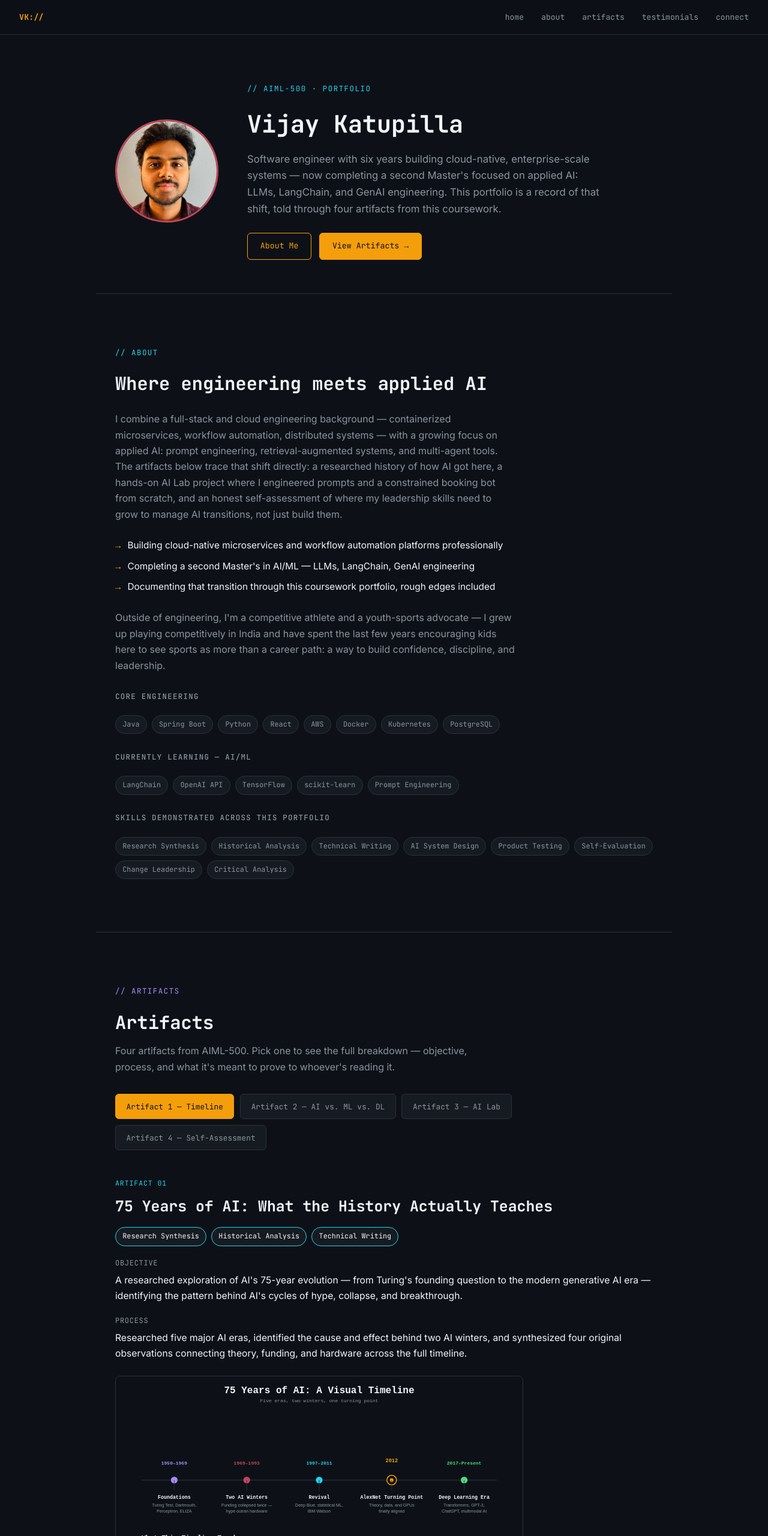
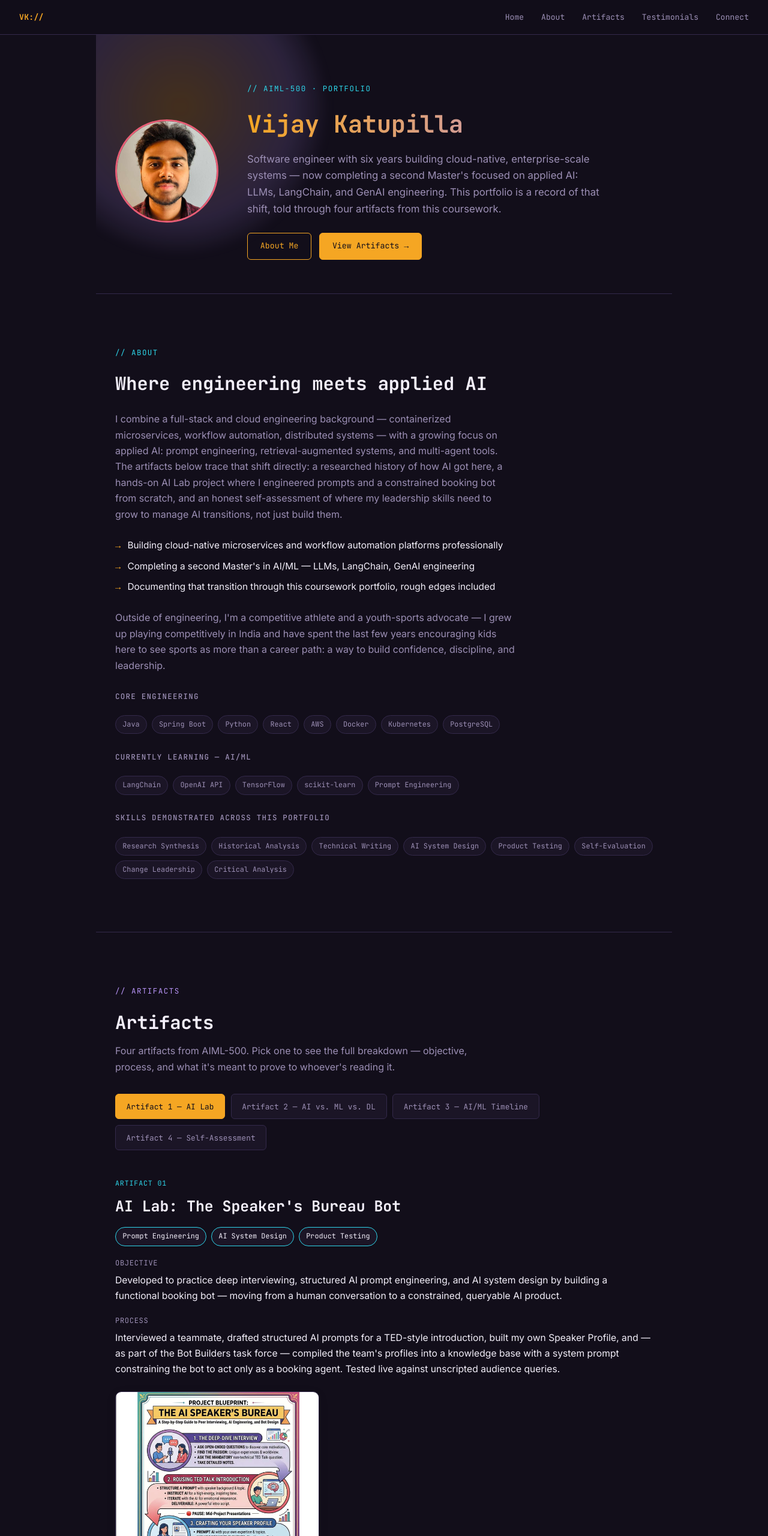
Before and after one commit to VijayKatupilla/AI-ML-Portfolio, a plain HTML site: page index.html in a window 1280 px wide. Shown: the top 2560 px of the page at 60% size. Drawn offline with Linux system fonts and the light colour scheme.

Commit message:
Update index.html
little styling chnages

```diff
--- a/index.html
+++ b/index.html
@@ -13,17 +13,18 @@
 <link href="https://fonts.googleapis.com/css2?family=JetBrains+Mono:wght@400;500;600;700&family=Inter:wght@400;500;600;700&display=swap" rel="stylesheet">
 <style>
   :root{
-    --bg:#0D1117;
-    --bg-panel:#161B22;
-    --bg-panel-2:#1C232C;
-    --border:#2A313C;
-    --text:#F0F6FC;
-    --text-dim:#8B949E;
-    --amber:#F59E0B;
-    --cyan:#22D3EE;
+    --bg:#120E1A;
+    --bg-panel:#1B1526;
+    --bg-panel-2:#221A30;
+    --border:#33294A;
+    --text:#F3EFFA;
+    --text-dim:#9C8FB5;
+    --amber:#F5A623;
+    --cyan:#2DD4E8;
     --green:#4ADE80;
-    --purple:#A78BFA;
-    --maroon:#C2465B;
+    --purple:#B794F6;
+    --maroon:#E85D75;
+    --on-accent:#120E1A;
   }
   *{box-sizing:border-box; margin:0; padding:0;}
   html{ scroll-behavior:smooth; }
@@ -41,7 +42,7 @@
     position:sticky; top:0; z-index:50;
     display:flex; gap:1.8rem; align-items:center;
     padding:1.1rem 2rem;
-    background:rgba(13,17,23,0.88);
+    background:rgba(18,14,26,0.82);
     backdrop-filter:blur(10px);
     border-bottom:1px solid var(--border);
     font-family:'JetBrains Mono',monospace;
@@ -69,7 +70,19 @@
   }
   .hero-copy{ flex:1; min-width:280px; }
   .eyebrow.hero-eyebrow{ color:var(--cyan); }
-  h1{ font-size:2.5rem; margin-bottom:0.7rem; }
+  #home{ position:relative; overflow:hidden; }
+  #home::before{
+    content:''; position:absolute; top:-120px; left:-100px;
+    width:480px; height:480px; border-radius:50%;
+    background:radial-gradient(circle, rgba(245,166,35,0.22), rgba(183,148,246,0.16) 55%, transparent 75%);
+    filter:blur(10px); pointer-events:none; z-index:0;
+  }
+  .hero, .hero *{ position:relative; z-index:1; }
+  h1{
+    font-size:2.5rem; margin-bottom:0.7rem;
+    background:linear-gradient(90deg, var(--amber), var(--purple));
+    -webkit-background-clip:text; background-clip:text; color:transparent;
+  }
   .hero-copy p{ color:var(--text-dim); font-size:1.05rem; max-width:56ch; }
   .btn-row{ display:flex; gap:0.8rem; margin-top:1.6rem; flex-wrap:wrap; }
   .btn{
@@ -79,8 +92,8 @@
     text-decoration:none; border-radius:6px;
     transition:background .15s, color .15s;
   }
-  .btn:hover{ background:var(--amber); color:#0D1117; }
-  .btn.solid{ background:var(--amber); color:#0D1117; }
+  .btn:hover{ background:var(--amber); color:var(--on-accent); font-weight:600; }
+  .btn.solid{ background:var(--amber); color:var(--on-accent); }
   .btn.solid:hover{ opacity:0.85; }
 
   /* CHIPS */
@@ -91,8 +104,8 @@
     background:var(--bg-panel); border:1px solid var(--border);
     color:var(--text-dim);
   }
-  .chip.strength{ background:rgba(74,222,128,0.10); border-color:var(--green); color:var(--green); }
-  .chip.growth{ background:rgba(245,158,11,0.10); border-color:var(--amber); color:var(--amber); }
+  .chip.strength{ background:rgba(74,222,128,0.12); border-color:var(--green); color:var(--green); }
+  .chip.growth{ background:rgba(245,166,35,0.12); border-color:var(--amber); color:var(--amber); }
 
   .pattern-grid{ display:grid; grid-template-columns:1fr 1fr; gap:1.6rem; margin-top:1.2rem; }
   .pattern-col{ padding:1.2rem; background:var(--bg-panel-2); border:1px solid var(--border); border-radius:8px; }
@@ -145,7 +158,7 @@
   #tab2:checked ~ .tab-buttons label[for="tab2"],
   #tab3:checked ~ .tab-buttons label[for="tab3"],
   #tab4:checked ~ .tab-buttons label[for="tab4"]{
-    color:var(--bg); background:var(--accent-tab,var(--amber)); border-color:var(--accent-tab,var(--amber));
+    color:var(--on-accent); background:var(--accent-tab,var(--amber)); border-color:var(--accent-tab,var(--amber));
   }
 
   .tab-panel{ display:none; padding-top:2.5rem; --accent:var(--accent-tab,var(--amber)); }
@@ -183,7 +196,7 @@
   .field ul{ padding-left:1.2rem; color:var(--text); }
   .field ul li{ margin-bottom:0.4rem; }
   .img-row{ display:flex; gap:1.5rem; margin-top:1.5rem; flex-wrap:wrap; align-items:flex-start; }
-  .img-row img{ height:auto; border-radius:8px; border:1px solid var(--border); }
+  .img-row img{ height:auto; border-radius:10px; border:1px solid var(--border); box-shadow:0 4px 16px rgba(28,27,31,0.10); }
   .img-row .img-portrait{ width:100%; max-width:340px; }
   .img-row .img-landscape{ width:100%; max-width:560px; }
   .note{
@@ -238,11 +251,12 @@
     nav, .btn-row, .tab-buttons{ display:none !important; }
     section{ padding:1rem 0 !important; max-width:100% !important; }
     .tab-panel{ display:block !important; page-break-after:always; }
-    .chip, .vp-inline, .note, .panel, .pattern-col{
+    h1{ -webkit-text-fill-color:#111111 !important; background:none !important; color:#111111 !important; }
+    .chip, .vp-inline, .note, .panel, .pattern-col, .testimonial-block{
       background:#F3F3F3 !important; color:#111111 !important; border-color:#CCCCCC !important;
     }
     a{ color:#111111 !important; text-decoration:underline !important; }
-    .artifact::before{ display:none !important; }
+    #home::before{ display:none !important; }
   }
 </style>
 </head>
@@ -250,11 +264,11 @@
 
 <nav>
   <span class="brand">VK://</span>
-  <a href="#home">home</a>
-  <a href="#about">about</a>
-  <a href="#artifacts">artifacts</a>
-  <a href="#testimonials">testimonials</a>
-  <a href="#connect">connect</a>
+  <a href="#home">Home</a>
+  <a href="#about">About</a>
+  <a href="#artifacts">Artifacts</a>
+  <a href="#testimonials">Testimonials</a>
+  <a href="#connect">Connect</a>
 </nav>
 
 <section id="home">
@@ -335,44 +349,53 @@
     <input type="radio" name="artifact-tabs" id="tab4">
 
     <div class="tab-buttons">
-      <label for="tab1">Artifact 1 — Timeline</label>
+      <label for="tab1">Artifact 1 — AI Lab</label>
       <label for="tab2">Artifact 2 — AI vs. ML vs. DL</label>
-      <label for="tab3">Artifact 3 — AI Lab</label>
+      <label for="tab3">Artifact 3 — AI/ML Timeline</label>
       <label for="tab4">Artifact 4 — Self-Assessment</label>
     </div>
 
     <div class="tab-panel" id="panel1" style="--accent-tab:var(--cyan);">
       <div class="artifact" style="--accent:var(--cyan);">
         <span class="tag">Artifact 01</span>
-        <h2>75 Years of AI: What the History Actually Teaches</h2>
+        <h2>AI Lab: The Speaker's Bureau Bot</h2>
         <div class="skill-row">
-          <span class="chip">Research Synthesis</span>
-          <span class="chip">Historical Analysis</span>
-          <span class="chip">Technical Writing</span>
+          <span class="chip">Prompt Engineering</span>
+          <span class="chip">AI System Design</span>
+          <span class="chip">Product Testing</span>
         </div>
         <div class="field">
           <div class="field-label">Objective</div>
-          <p>A researched exploration of AI's 75-year evolution — from Turing's founding question to the modern generative AI era — identifying the pattern behind AI's cycles of hype, collapse, and breakthrough.</p>
+          <p>Developed to practice deep interviewing, structured AI prompt engineering, and AI system design by building a functional booking bot — moving from a human conversation to a constrained, queryable AI product.</p>
         </div>
         <div class="field">
           <div class="field-label">Process</div>
-          <p>Researched five major AI eras, identified the cause and effect behind two AI winters, and synthesized four original observations connecting theory, funding, and hardware across the full timeline.</p>
+          <p>Interviewed a teammate, drafted structured AI prompts for a TED-style introduction, built my own Speaker Profile, and — as part of the Bot Builders task force — compiled the team's profiles into a knowledge base with a system prompt constraining the bot to act only as a booking agent. Tested live against unscripted audience queries.</p>
         </div>
         <div class="img-row">
-          <img class="img-landscape" src="assets/timeline_infographic.svg" alt="Visual timeline of AI history from 1950 to present, showing five eras and four key takeaways" style="max-width:680px;">
+          <img class="img-portrait" src="assets/process_infographic_cleaned.png" alt="Project process infographic">
+          <img class="img-landscape" src="assets/Marketing_Infographic.png" alt="Speaker's Bureau marketing infographic">
+        </div>
+        <div class="field">
+          <div class="field-label">Speaker Profile — Vijay</div>
+          <p>Software developer, competitive athlete, and youth-sports advocate. Focused on encouraging young people to see sports as a tool for confidence, discipline, leadership, and resilience.</p>
+          <ul>
+            <li><strong>Keynote topics:</strong> The Power of Sports Beyond Competition · Lessons Sports Teach That Classrooms Cannot · Building Discipline, Resilience, and Leadership Through Sports</li>
+            <li><strong>Audience:</strong> Students · Educators · Youth organizations</li>
+            <li><strong>Style:</strong> Conversational, storytelling-driven, interactive</li>
+          </ul>
         </div>
         <div class="btn-row">
-          <a href="assets/Katupilla_Vijay_AI_History_Timeline_FIXED.pptx" class="btn">Download the full 11-slide deck</a>
+          <a href="https://creative-folks.ai.studio/" class="btn solid" target="_blank" rel="noopener">Try the Bot →</a>
         </div>
-        <div class="note">Sources: Bender &amp; Our World in Data (n.d.) · IEEE Computer Society (n.d.) · Putchuon (2024)</div>
         <div class="vp-inline">
           <div class="vp-row">
             <span class="vp-label">Value Proposition</span>
-            <p>Demonstrates the ability to synthesize a broad, unstructured body of research into an original, defensible argument rather than a simple timeline of facts.</p>
+            <p>Demonstrates the difference between casually prompting an AI and engineering a constrained AI system end-to-end, from a raw interview to a working, testable product.</p>
           </div>
           <div class="vp-row">
             <span class="vp-label">Target Audience</span>
-            <p>My instructor and classmates assessing research and synthesis skill; secondarily, anyone wanting a fast, opinionated history of AI.</p>
+            <p>My instructor evaluating applied AI/ML system-building skill; classmates interested in prompt engineering and AI product design.</p>
           </div>
         </div>
       </div>
@@ -414,44 +437,35 @@
     <div class="tab-panel" id="panel3" style="--accent-tab:var(--amber);">
       <div class="artifact" style="--accent:var(--amber);">
         <span class="tag">Artifact 03</span>
-        <h2>AI Lab: The Speaker's Bureau Bot</h2>
+        <h2>75 Years of AI: What the History Actually Teaches</h2>
         <div class="skill-row">
-          <span class="chip">Prompt Engineering</span>
-          <span class="chip">AI System Design</span>
-          <span class="chip">Product Testing</span>
+          <span class="chip">Research Synthesis</span>
+          <span class="chip">Historical Analysis</span>
+          <span class="chip">Technical Writing</span>
         </div>
         <div class="field">
           <div class="field-label">Objective</div>
-          <p>Developed to practice deep interviewing, structured AI prompt engineering, and AI system design by building a functional booking bot — moving from a human conversation to a constrained, queryable AI product.</p>
+          <p>A researched exploration of AI's 75-year evolution — from Turing's founding question to the modern generative AI era — identifying the pattern behind AI's cycles of hype, collapse, and breakthrough.</p>
         </div>
         <div class="field">
           <div class="field-label">Process</div>
-          <p>Interviewed a teammate, drafted structured AI prompts for a TED-style introduction, built my own Speaker Profile, and — as part of the Bot Builders task force — compiled the team's profiles into a knowledge base with a system prompt constraining the bot to act only as a booking agent. Tested live against unscripted audience queries.</p>
+          <p>Researched five major AI eras, identified the cause and effect behind two AI winters, and synthesized four original observations connecting theory, funding, and hardware across the full timeline.</p>
         </div>
         <div class="img-row">
-          <img class="img-portrait" src="assets/process_infographic_cleaned.png" alt="Project process infographic">
-          <img class="img-landscape" src="assets/Marketing_Infographic.png" alt="Speaker's Bureau marketing infographic">
-        </div>
-        <div class="field">
-          <div class="field-label">Speaker Profile — Vijay</div>
-          <p>Software developer, competitive athlete, and youth-sports advocate. Focused on encouraging young people to see sports as a tool for confidence, discipline, leadership, and resilience.</p>
-          <ul>
-            <li><strong>Keynote topics:</strong> The Power of Sports Beyond Competition · Lessons Sports Teach That Classrooms Cannot · Building Discipline, Resilience, and Leadership Through Sports</li>
-            <li><strong>Audience:</strong> Students · Educators · Youth organizations</li>
-            <li><strong>Style:</strong> Conversational, storytelling-driven, interactive</li>
-          </ul>
+          <img class="img-landscape" src="assets/timeline_infographic.svg" alt="Visual timeline of AI history from 1950 to present, showing five eras and four key takeaways" style="max-width:680px;">
         </div>
         <div class="btn-row">
-          <a href="https://creative-folks.ai.studio/" class="btn solid" target="_blank" rel="noopener">Try the Bot →</a>
+          <a href="assets/Katupilla_Vijay_AI_History_Timeline_FIXED.pptx" class="btn">Download the full 11-slide deck</a>
         </div>
+        <div class="note">Sources: Bender &amp; Our World in Data (n.d.) · IEEE Computer Society (n.d.) · Putchuon (2024)</div>
         <div class="vp-inline">
           <div class="vp-row">
             <span class="vp-label">Value Proposition</span>
-            <p>Demonstrates the difference between casually prompting an AI and engineering a constrained AI system end-to-end, from a raw interview to a working, testable product.</p>
+            <p>Demonstrates the ability to synthesize a broad, unstructured body of research into an original, defensible argument rather than a simple timeline of facts.</p>
           </div>
           <div class="vp-row">
             <span class="vp-label">Target Audience</span>
-            <p>My instructor evaluating applied AI/ML system-building skill; classmates interested in prompt engineering and AI product design.</p>
+            <p>My instructor and classmates assessing research and synthesis skill; secondarily, anyone wanting a fast, opinionated history of AI.</p>
           </div>
         </div>
       </div>
@@ -532,6 +546,10 @@
     <p>In performance conversations, my engineering manager has described my work on our team's cloud migration and automation projects as dependable and clearly communicated, and has noted that I'm someone the team can rely on to work through ambiguous problems without losing momentum.</p>
     <span class="testimonial-source">— Paraphrased from feedback conversations with my engineering manager, not a direct quote</span>
   </div>
+  <div class="testimonial-block">
+    <p>A teammate from the AI Lab group project mentioned that the system prompt I wrote for our booking bot was the piece that made the live demo actually hold up under unscripted questions, and that I was easy to hand ambiguous, half-defined tasks to during crunch.</p>
+    <span class="testimonial-source">— Paraphrased from a conversation with an AI Lab teammate, not a direct quote</span>
+  </div>
 </section>
 
 <section id="connect">
```
